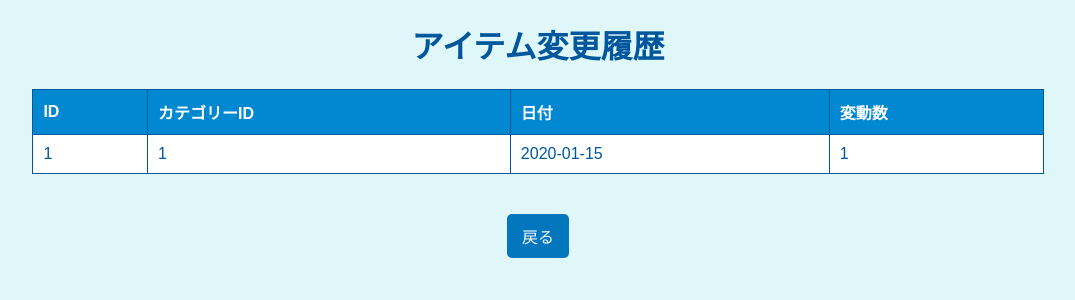
After one commit to Yu-7777/kitHack, a Flask app: page /history in a window 1280 px wide. The commit adds this page. Shown: the top 300 px of the page, without its empty margins (102-1177 px from the left). Run offline with Flask 3, Linux system fonts and the light colour scheme; tables that the repository leaves empty hold one stand-in row (values such as "Sample post").

Commit message:
履歴表示

```diff
--- a/app.py
+++ b/app.py
@@ -75,6 +75,12 @@ def update(cat_id):
         category = {key: category[key] for key in category.keys()}
     return render_template('update_item.html', category=category)
 
+@app.route('/history', methods=['GET'])
+def history():
+    dblist = db.select_item()
+    dblist = [dict(row) for row in dblist]
+    return render_template('history.html', items=dblist)
+
 if __name__ == '__main__':
     createTable()
     app.debug = True
--- /dev/null
+++ b/templates/history.html
@@ -0,0 +1,67 @@
+<!DOCTYPE html>
+<html lang="ja">
+<head>
+    <meta charset="UTF-8">
+    <meta name="viewport" content="width=device-width, initial-scale=1.0">
+    <title>アイテム変更履歴</title>
+    <style>
+        body {
+        font-family: Arial, sans-serif;
+        background-color: #e0f7fa;
+        color: #01579b;
+        text-align: center;
+    }
+    table {
+        width: 80%;
+        margin: 20px auto;
+        border-collapse: collapse;
+        background-color: #ffffff;
+    }
+    th, td {
+        border: 1px solid #01579b;
+        padding: 10px;
+        text-align: left;
+    }
+    th {
+        background-color: #0288d1;
+        color: white;
+    }
+    a {
+        display: inline-block;
+        margin-top: 20px;
+        padding: 10px 15px;
+        background-color: #0277bd;
+        color: white;
+        text-decoration: none;
+        border-radius: 5px;
+    }
+    a:hover {
+        background-color: #00a0fd;
+    }
+    </style>
+</head>
+<body>
+    <h1>アイテム変更履歴</h1>
+    <table>
+        <thead>
+        <tr>
+            <th>ID</th>
+            <th>カテゴリーID</th>
+            <th>日付</th>
+            <th>変動数</th>
+        </tr>
+    </thead>
+    <tbody>
+        {% for item in items %}
+            <tr>
+                <td>{{ item.id }}</td>
+                <td>{{ item.item_id }}</td>
+                <td>{{ item.date }}</td>
+                <td>{{ item.num }}</td>
+            </tr>
+        {% endfor %}
+    </tbody>
+    </table>
+    <a href="{{ url_for('index') }}">戻る</a>
+</body>
+</html>
```
Also changed, not shown: templates/index.html (+26 -14 lines).
